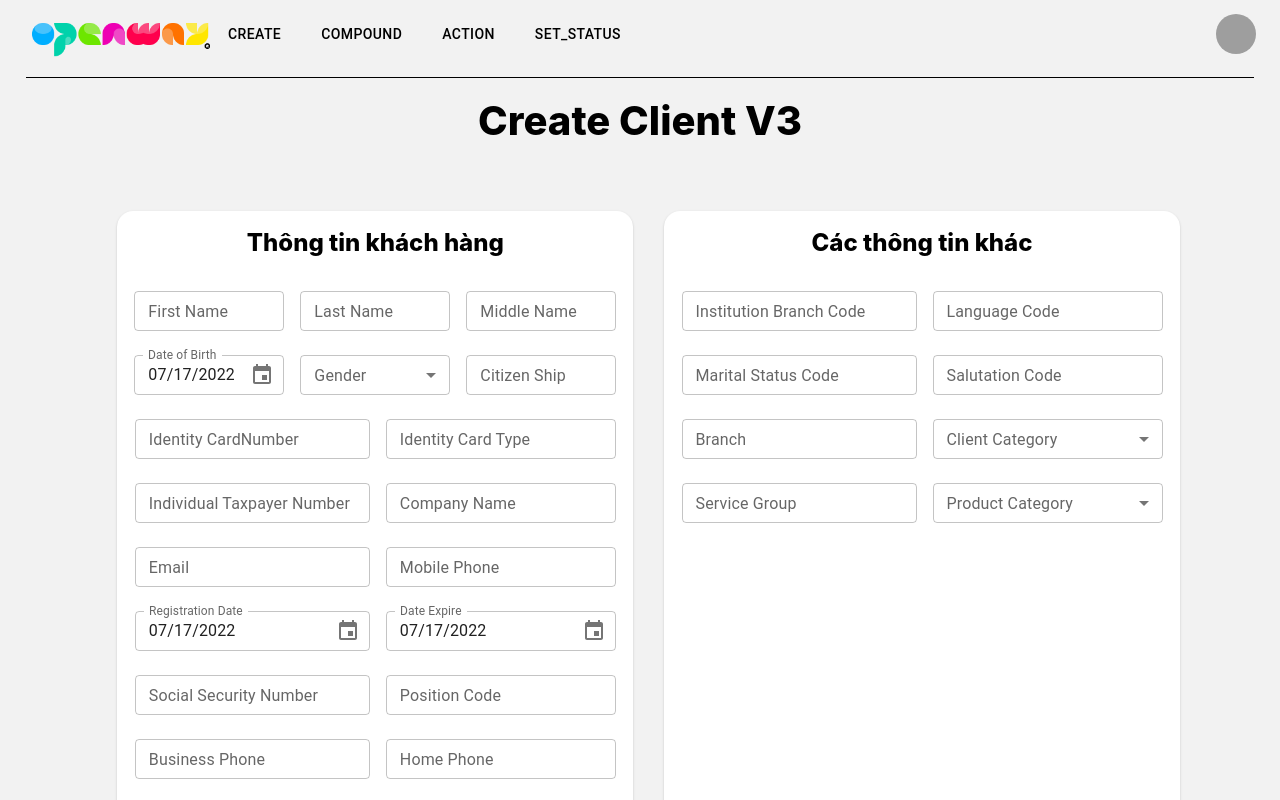
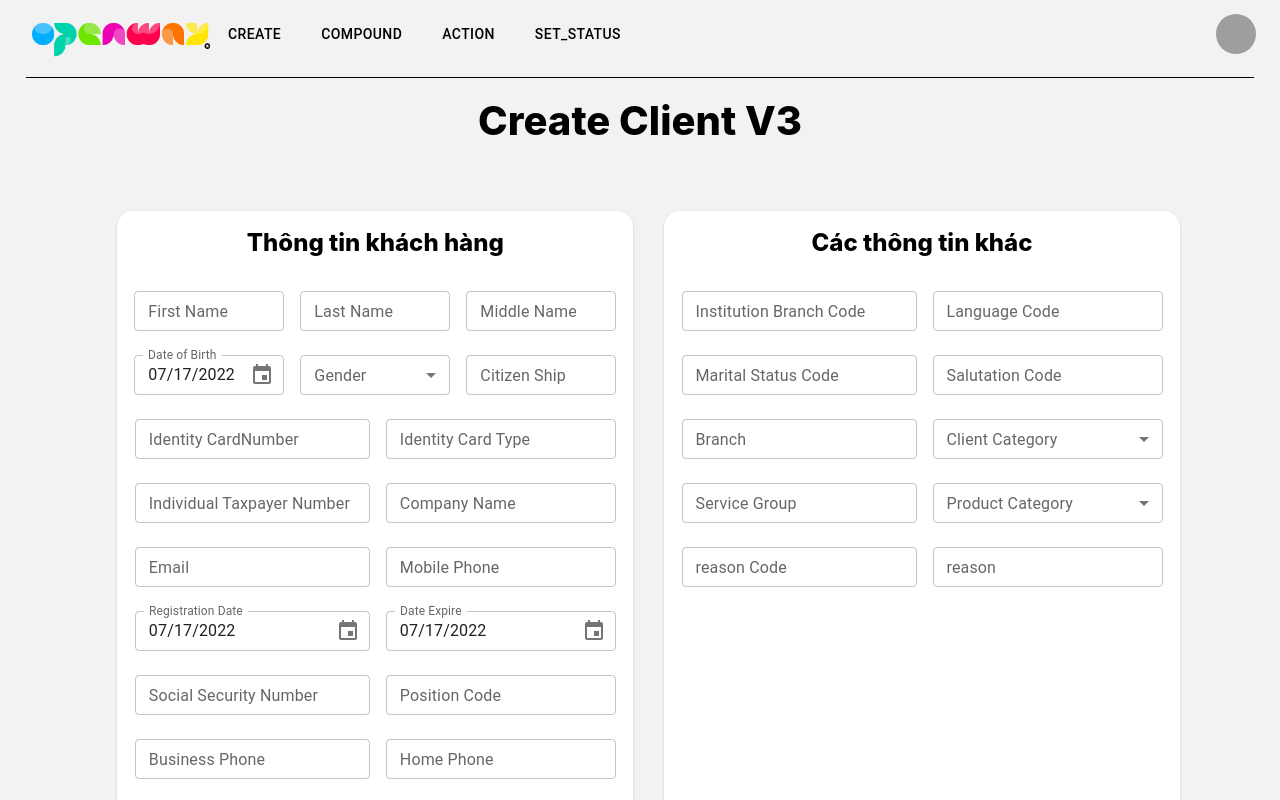
Before and after one commit to son3102k/BAB_FE, a React (Create React App) app: page /createclientv3 in a window 1280 px wide. Shown: the top 800 px of the page. Built offline with nearby package versions, Linux system fonts and the light colour scheme; grey boxes are pictures that could not be loaded.

Commit message:
Add createClientV3 API
add create client api usage

```diff
--- a/src/page/CreateClientV3.js
+++ b/src/page/CreateClientV3.js
@@ -3,7 +3,7 @@ import {styled} from '@mui/material/styles';
 import Box from '@mui/material/Box';
 import Paper from '@mui/material/Paper';
 import Grid from '@mui/material/Grid';
-import {useEffect} from "react";
+import {useEffect, useState} from "react";
 import Button from "@mui/material/Button";
 import Typography from "@mui/material/Typography";
 import {createTheme, MenuItem, useMediaQuery} from "@mui/material";
@@ -13,6 +13,13 @@ import {LocalizationProvider} from '@mui/x-date-pickers/LocalizationProvider';
 import {DesktopDatePicker} from '@mui/x-date-pickers/DesktopDatePicker';
 import '../static/css/CreateClientV3.css'
 import TopBarNav from "../components/TopBarNav";
+import axios from 'axios';
+import Dialog from '@mui/material/Dialog';
+import DialogActions from '@mui/material/DialogActions';
+import DialogContent from '@mui/material/DialogContent';
+import DialogContentText from '@mui/material/DialogContentText';
+import DialogTitle from '@mui/material/DialogTitle';
+
 
 const font = createTheme({
     typography: {
@@ -95,13 +102,46 @@ const Item = styled(Paper)(({theme}) => ({
 export default function CreateClientV3() {
     const matches = useMediaQuery('(min-width:1024px)');
 
+    const [firstName, setFirstName] = useState('');
+    const [middleName, setMiddleName] = useState('');
+    const [lastName, setLastName] = useState('');
+    const [identityCardNumber, setIdentityCardNumber] = useState('Gi cung dc');
+    const [clientNumber, setClientNumber] = useState('Any number');
+    const [branch, setBranch] = useState('0101');
+    const [institutionBranchCode, setInstitutionBranchCode] = useState('0001');
+    const [reason,setReason] = useState('create client');
+    const [clientTypeCode,setClientTypeCode] = useState('PR');
+    const [openDialog, setOpenDialog] = useState(false);
+    const [message,setMessage] = useState('');
+
     useEffect(() => {
         document.title = 'Create Client V3';
     });
 
-    const handleSubmit = (event) => {
-        console.log('Submited');
+    const handleSubmit = async (event) => {
+        const response = await axios.post('http://localhost:8080/createClient',{
+            reason,
+            institutionBranchCode,
+            clientTypeCode,
+            "inObject": {
+                branch,
+                identityCardNumber,
+                clientNumber,
+            }
+        },{
+            headers: {
+                'Content-Type': 'application/json'
+            }
+        });
+        setOpenDialog(true);
+        // setMessage(response.data['createClientV3Reusult'])
+        setMessage(response.data['createClientV3Result']['value']['retMsg']['value']);
     }
+
+    const handleCloseDialog = () => {
+        setOpenDialog(false);
+    }
+
     return (
         <div>
             <TopBarNav/>
@@ -114,7 +154,7 @@ export default function CreateClientV3() {
                         }}>
                 Create Client V3
             </Typography>
-            <Box sx={{flexGrow: 1}} component="form" onSubmit={handleSubmit}>
+            <Box sx={{flexGrow: 1}}>
                 <Grid container spacing={6} sx={{
                     display: "flex",
                     flexDirection: "row",
@@ -417,6 +457,26 @@ export default function CreateClientV3() {
                                     </MenuItem>
                                 ))}
                             </TextField>
+                            <TextField
+                                id="reasonCode"
+                                label="reason Code"
+                                size="small"
+                                sx={{
+                                    width: "47%",
+                                    m: 1,
+                                }}
+                            />
+                            <TextField
+                                id="reason"
+                                label="reason"
+                                size="small"
+                                sx={{
+                                    width: "46%",
+                                    m: 1,
+                                    mb: 2,
+                                }}
+                            />
+
                         </Item>
                     </Grid>
                     <Grid item xs={12} sx={{
@@ -424,8 +484,7 @@ export default function CreateClientV3() {
                         justifyContent: "center",
                     }}>
                         <Button
-                            type="submit"
-
+                            onClick={handleSubmit}
                             variant="contained"
                             sx={{
                                 mt: 2, fontSize: 13, p: 1.3, fontWeight: 'bold',
@@ -437,6 +496,29 @@ export default function CreateClientV3() {
                     </Grid>
                 </Grid>
             </Box>
+            <div>
+      <Dialog
+        open={openDialog}
+        onClose={handleCloseDialog}
+        aria-labelledby="alert-dialog-title"
+        aria-describedby="alert-dialog-description"
+      >
+        <DialogTitle id="alert-dialog-title">
+          {"Result"}
+        </DialogTitle>
+        <DialogContent>
+          <DialogContentText id="alert-dialog-description">
+            {message}
+          </DialogContentText>
+        </DialogContent>
+        <DialogActions>
+          <Button onClick={handleCloseDialog} autoFocus>
+            OK
+          </Button>
+        </DialogActions>
+      </Dialog>
+    </div>
+
         </div>
     );
 }
```
